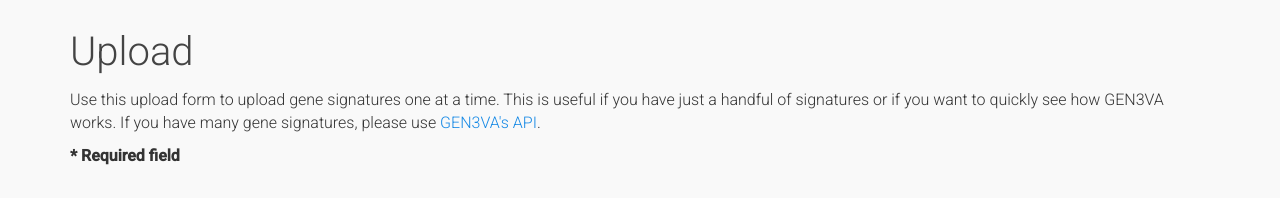
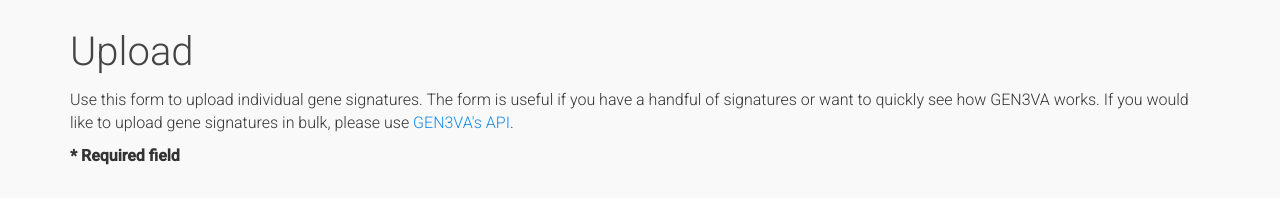
Before and after one commit to MaayanLab/gen3va, a Python web app: template gen3va/templates/pages/upload.html in a window 1280 px wide. Shown: the part 64-283 px from the top of the page. Run offline with Jinja, Linux system fonts and the light colour scheme; the template is opened without the code that fills it, so the values that code supplies are empty; some libraries are stand-ins or nearby versions.

Commit message:
Wording and fixed broken link.

```diff
--- a/gen3va/templates/pages/upload.html
+++ b/gen3va/templates/pages/upload.html
@@ -26,7 +26,7 @@
             <div class='container'>
                 <h1>Upload</h1>
                 <p>
-                    Use this upload form to upload gene signatures one at a time. This is useful if you have just a handful of signatures or if you want to quickly see how GEN3VA works. If you have many gene signatures, please use <a href='http://localhost:8084/gen3va/docs#api'>GEN3VA's API</a>.
+                    Use this form to upload individual gene signatures. The form is useful if you have a handful of signatures or want to quickly see how GEN3VA works. If you would like to upload gene signatures in bulk, please use <a href='documentation#api'>GEN3VA's API</a>.
                 </p>
                 <p>
                     <strong>* Required field</strong>
```
